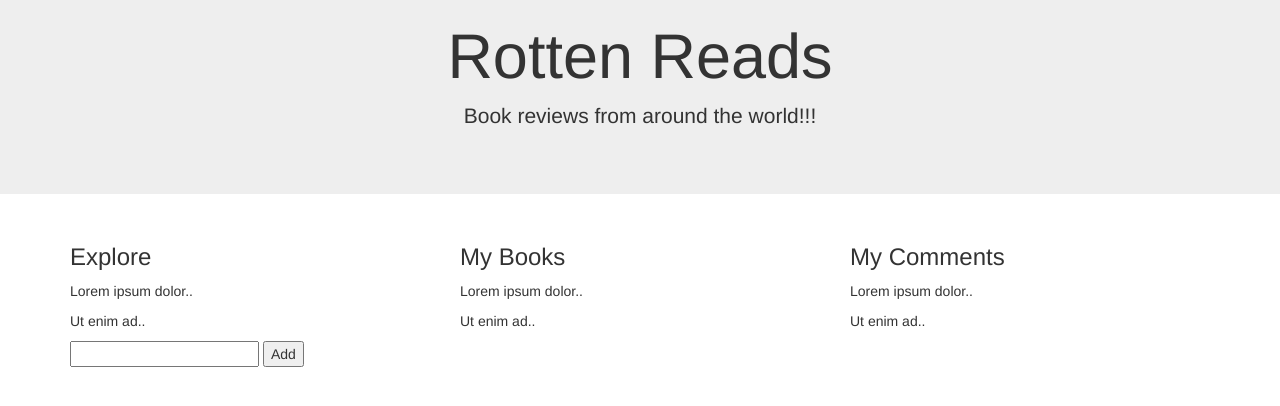
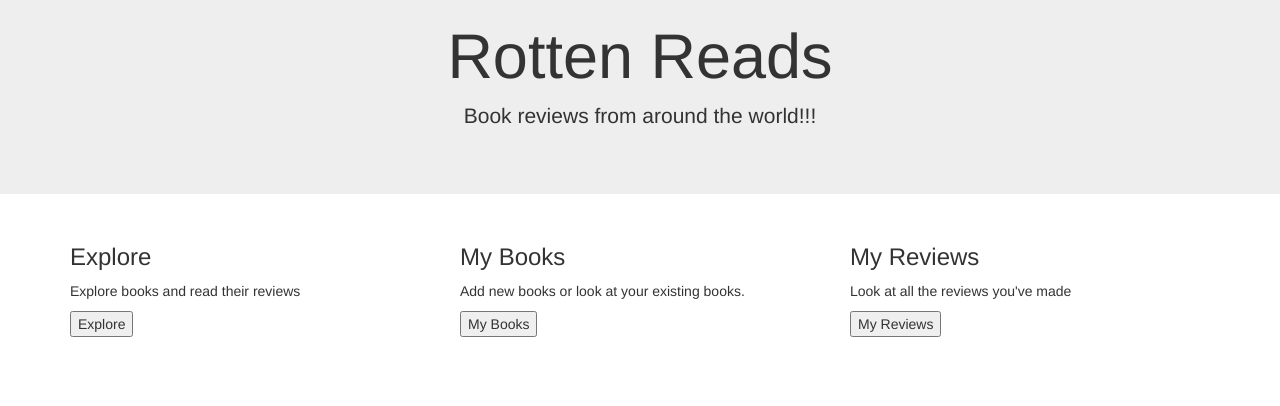
Before and after one commit to theindependentwolf/RottenReads, a Flask app: page / in a window 1280 px wide. Shown: the part 66-472 px from the top of the page. Run offline with Flask 2, Linux system fonts and the light colour scheme; the visitor is signed in with stand-in values (Sample User, id 1); some libraries are stand-ins or nearby versions.

Commit message:
heroku stuff

```diff
--- a/requirements.txt
+++ b/requirements.txt
@@ -4,6 +4,7 @@ Flask==0.12.2
 Flask-Bootstrap==3.3.7.1
 Flask-Login==0.4.1
 Flask-SQLAlchemy==2.3.2
+gunicorn==19.7.1
 itsdangerous==0.24
 Jinja2==2.10
 MarkupSafe==1.0
--- a/rottenreads.py
+++ b/rottenreads.py
@@ -4,24 +4,56 @@ import os
 
 app = Flask(__name__)
 
-@app.route('/')
+@app.route('/', methods=['GET','POST'])
 def home():
-	if not session.get('logged_in'):
-		return render_template('login.html')
-	else:
-		return render_template('home.html')
+	"""
+	Home Page
+	"""
+	return render_template('home.html')
 
 
 @app.route('/login', methods=['GET','POST'])
 def login():
+	"""
+	The login page
+	"""
 	if request.method == 'POST':
 		if request.form['username']:
 			session['logged_in'] = True
+			session['username'] = request.form['username']
 		else:
 			flash('wrong password!')
 		return redirect('/')
 	else:
-		return render_template('login.html')
+		if session.get('logged_in') == True:
+		 	return redirect('/')
+		else:
+			return render_template('login.html')
+
+
+@app.route('/explore', methods=['GET','POST'])
+def explore():
+	"""
+	Books from everyone
+	"""
+	return render_template('explore.html')
+
+
+@app.route('/mybooks', methods=['GET','POST'])
+def mybooks():
+	"""
+	Books from everyone
+	"""
+	return render_template('mybooks.html')
+
+
+@app.route('/myreviews', methods=['GET','POST'])
+def myreviews():
+	"""
+	Books from everyone
+	"""
+	return render_template('myreviews.html')
+
 
 
 if __name__ == "__main__":
--- a/templates/home.html
+++ b/templates/home.html
@@ -15,22 +15,18 @@
   <div class="row">
     <div class="col-sm-4">
       <h3>Explore</h3>
-      <p>Lorem ipsum dolor..</p>
-      <p>Ut enim ad..</p>
-	    <form method="POST" action="/">
-	      <input type="text" name="title">
-	      <input type="submit" value="Add">
-	    </form>
+      <p>Explore books and read their reviews</p>
+      <p><button>Explore</button></p>
     </div>
     <div class="col-sm-4">
       <h3>My Books</h3>
-      <p>Lorem ipsum dolor..</p>
-      <p>Ut enim ad..</p>
+      <p>Add new books or look at your existing books.</p>
+      <p><button>My Books</button></p>
     </div>
     <div class="col-sm-4">
-      <h3>My Comments</h3>
-      <p>Lorem ipsum dolor..</p>
-      <p>Ut enim ad..</p>
+      <h3>My Reviews</h3>
+      <p>Look at all the reviews you've made</p>
+      <p><button>My Reviews</button></p>
     </div>
   </div>
 </div>
--- a/templates/login.html
+++ b/templates/login.html
@@ -1,11 +1,5 @@
-{% block body %}
-{% if session['logged_in'] %}
-{% redirect('/') %}
-{% else %}
 <form action="/login" method="POST">
   <input type="username" name="username" placeholder="Username">
   <input type="password" name="password" placeholder="Password">
   <input type="submit" value="Log in">
 </form>
-{% endif %}
-{% endblock %}
```
